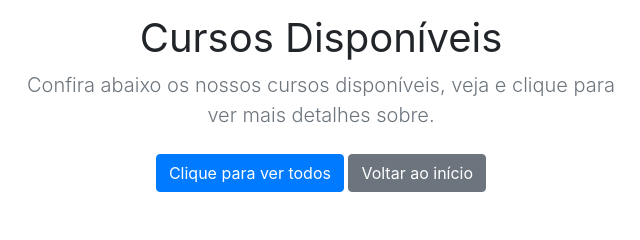
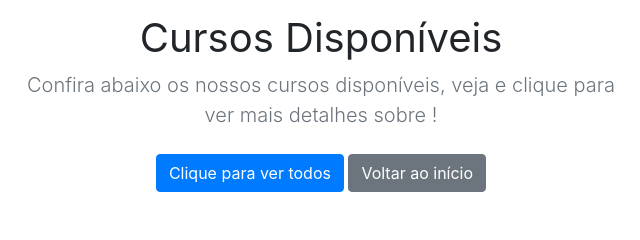
Before and after one commit to Edu-Santana/AC3Pages, a plain HTML site: page cursos.html in a window 1280 px wide. Shown: the part 178-418 px from the top of the page, 319-959 px from the left. Drawn offline with nearby package versions, Linux system fonts and the light colour scheme; a script that the page names is missing; files whose address does not match are found by name.

Commit message:
mudancas noticias

```diff
--- a/cursos.html
+++ b/cursos.html
@@ -53,7 +53,7 @@
       <section class="jumbotron text-center">
         <div class="container">
           <h1 class="jumbotron-heading"><strong>Cursos Disponíveis</h1></strong>
-          <p class="lead text-muted">Confira abaixo os nossos cursos disponíveis, veja e clique para ver mais detalhes sobre.</p>
+          <p class="lead text-muted">Confira abaixo os nossos cursos disponíveis, veja e clique para ver mais detalhes sobre !</p>
           <p>
             <a href="#" class="btn btn-primary my-2">Clique para ver todos</a>
             <a href="index.html" class="btn btn-secondary my-2">Voltar ao início</a>
```
